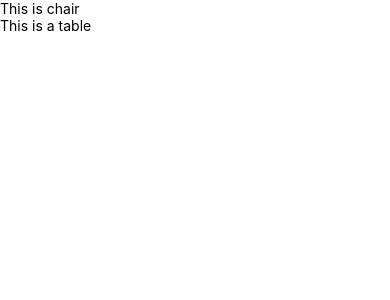
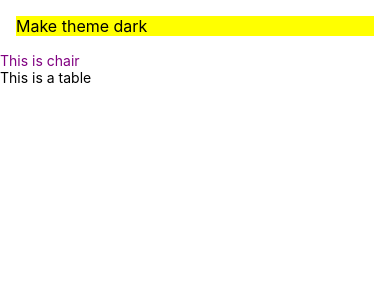
Before and after one commit to Leiladany/Teste1, a React Native app: screen / in a window 390 px wide. Shown: the top 300 px of the page. Built offline with nearby package versions, Linux system fonts and the light colour scheme.

Commit message:
Props in components and styling

```diff
--- a/App.js
+++ b/App.js
@@ -1,14 +1,18 @@
-import React from 'react';
-import {SafeAreaView, View} from 'react-native';
+import React, {useState} from 'react';
+import {SafeAreaView, Text, View, StyleSheet} from 'react-native';
 import Chair from './Chair';
 import Table from './Table';
 
 function App() {
+  const [theme, setTheme] = useState('light');
   return (
     <SafeAreaView>
+      <Text style={styles.themeHeader} onPress={() => setTheme('dark')}>
+        Make theme dark
+      </Text>
       <View>
         {/* Chair */}
-        <Chair />
+        <Chair theme={theme} />
 
         {/* Table */}
         <Table />
@@ -17,4 +21,8 @@ function App() {
   );
 }
 
+const styles = StyleSheet.create({
+  themeHeader: {margin: 16, fontSize: 16, backgroundColor: 'yellow'},
+});
+
 export default App;
--- a/Chair.js
+++ b/Chair.js
@@ -1,7 +1,8 @@
 import React, {useEffect, useState} from 'react';
 import {Text} from 'react-native';
 
-const Chair = () => {
+const Chair = (props) => {
+  const {theme} = props; //object destructuring = props.theme = {theme} = props
   const [isBig, setIsBig] = useState(false);
 
   useEffect(() => {
@@ -17,7 +18,12 @@ const Chair = () => {
   };
 
   return (
-    <Text style={{fontSize: isBig ? 24 : 14}} onPress={changeState}>
+    <Text
+      style={{
+        fontSize: isBig ? 24 : 14,
+        color: theme === 'dark' ? 'grey' : 'purple',
+      }}
+      onPress={changeState}>
       This is chair
     </Text>
   );
```
